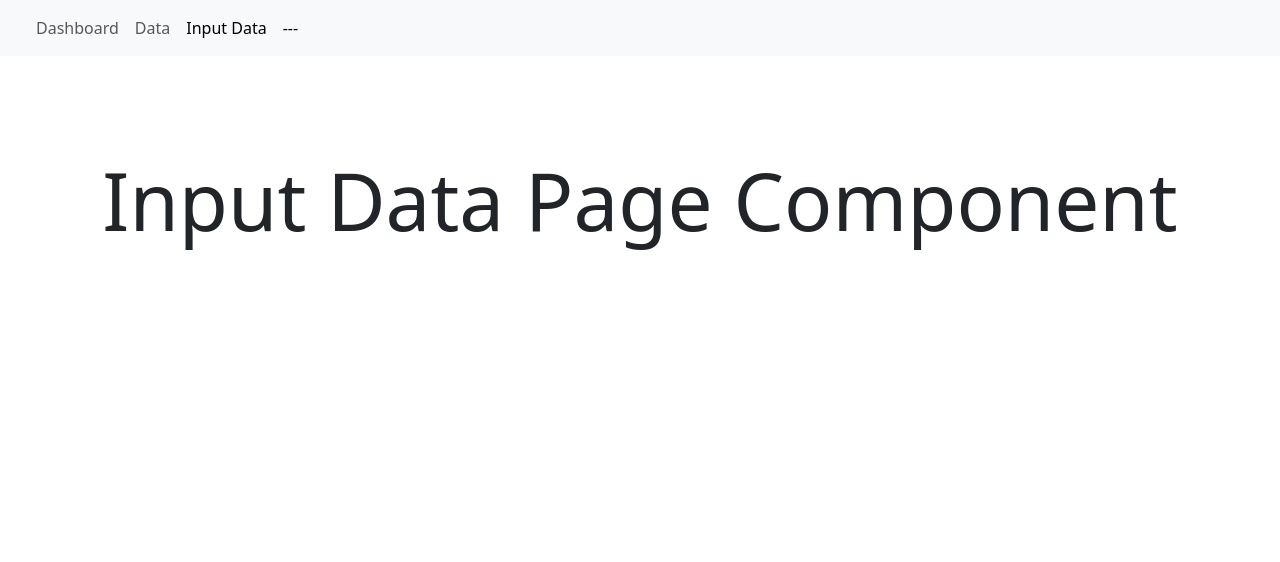
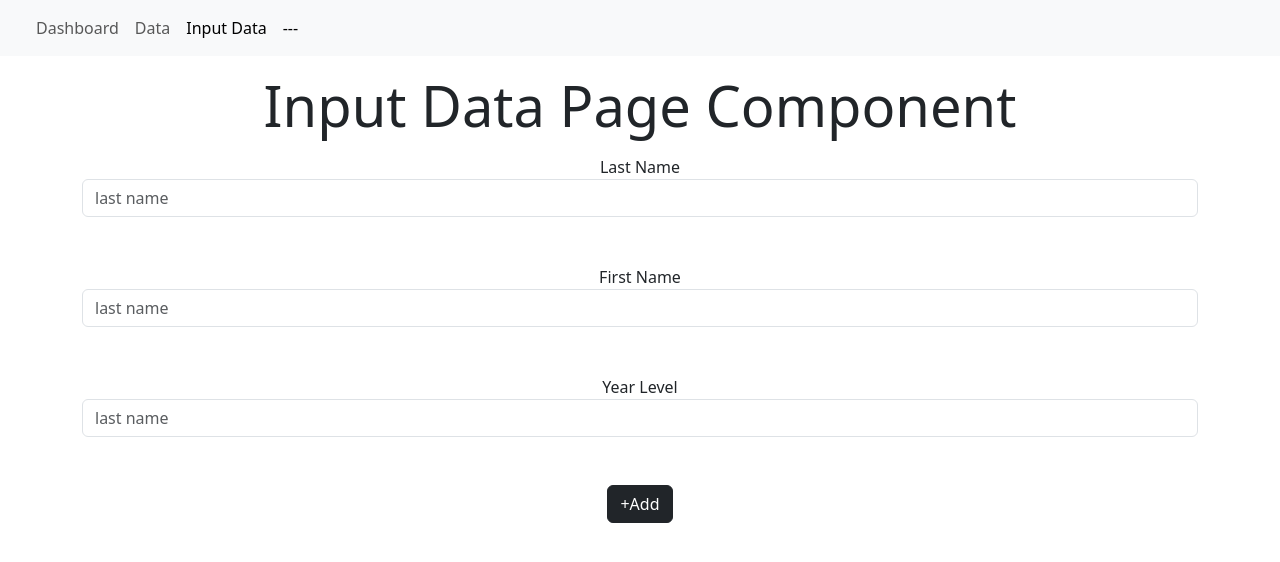
Before and after one commit to toSteven/test_crud, a React (Vite) app: page /input in a window 1280 px wide. Shown: the top 562 px of the page. Built offline with nearby package versions, Linux system fonts and the light colour scheme.

Commit message:
try adding input

```diff
--- a/src/Data.jsx
+++ b/src/Data.jsx
@@ -6,6 +6,8 @@ import {
   getFirestore,
   collection,
   onSnapshot,
+  deleteDoc,
+  doc,
 } from "firebase/firestore";
 
 function Data() {
@@ -38,6 +40,20 @@ function Data() {
     }
   }, []);
 
+  // DELET DATA
+  const deleteStudets = (student_id, lastname, firstname) => {
+    // fetch data
+    const database = getFirestore(firebaseApp);
+
+    const userConfirmed = window.confirm(
+      `Are you sure want to delete ${lastname}, ${firstname} data?`
+    );
+
+    if (userConfirmed) {
+      deleteDoc(doc(database, "data", student_id));
+    }
+  };
+
   return (
     <section className="container mt-5">
       <h1 className="display-4 fw-bold m-5 text-center">Data Records</h1>
@@ -66,7 +82,16 @@ function Data() {
                     <button className="btn btn-success btn-sm ">Update</button>
 
                     {/* delete button */}
-                    <button className="btn btn-danger btn-sm ms-2">
+                    <button
+                      className="btn btn-danger btn-sm ms-2"
+                      onClick={() => {
+                        deleteStudets(
+                          student.student_id,
+                          student.lastname,
+                          student.firstname
+                        );
+                      }}
+                    >
                       Delete
                     </button>
                   </td>
--- a/src/InputData.jsx
+++ b/src/InputData.jsx
@@ -1,7 +1,92 @@
+import { addDoc, collection } from "firebase/firestore";
+import { useState } from "react";
+
 function InputData() {
+  const [student, setStudent] = useState({
+    lastname: "",
+    firstname: "",
+    yearlevel: "",
+  });
+
+  const addStudent = () => {
+    // fetch data
+    const database = getFirestore(firebaseApp);
+
+    if (
+      student.lastname === "" ||
+      student.firstname === "" ||
+      student.yearlevel === ""
+    ) {
+      alert("Missing fields!");
+    } else {
+      setStudentList((studentList) => [...studentList, student]);
+      addDoc(collection(database, "data"), student);
+
+      setStudent({
+        lastname: "",
+        firstname: "",
+        yearlevel: "",
+      });
+    }
+  };
+
   return (
-    <section className="text-center mt-5 pt-5">
-      <h1 className="display-1">Input Data Page Component</h1>
+    <section className="text-center">
+      <h1 className="display-4 my-3">Input Data Page Component</h1>
+
+      {/* input lastname */}
+      <label htmlFor="lastname">Last Name</label>
+      <input
+        id="lastname"
+        type="text"
+        placeholder="last name"
+        className="form-control"
+        value={student.lastname}
+        onChange={(e) =>
+          setStudent({
+            ...student,
+            lastname: e.target.value,
+          })
+        }
+      />
+
+      <p className="m-5"></p>
+
+      {/* input firstname */}
+      <label htmlFor="firstname">First Name</label>
+      <input
+        id="firstname"
+        type="text"
+        placeholder="last name"
+        className="form-control"
+        value={student.firstname}
+        onChange={(e) =>
+          setStudent({
+            ...student,
+            firstname: e.target.value,
+          })
+        }
+      />
+
+      <p className="m-5"></p>
+
+      {/* input yearlevel */}
+      <label htmlFor="yearlevel">Year Level</label>
+      <input
+        id="yearlevel"
+        type="number"
+        placeholder="last name"
+        className="form-control"
+        value={student.yearlevel}
+        onChange={(e) =>
+          setStudent({
+            ...student,
+            yearlevel: e.target.value,
+          })
+        }
+      />
+
+      <button className="btn btn-dark mt-5">+Add</button>
     </section>
   );
 }
```
